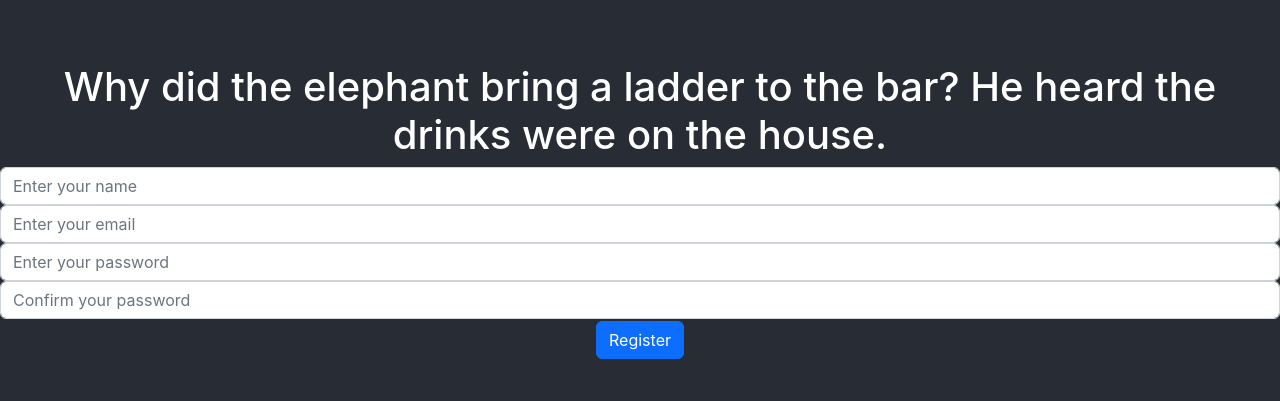
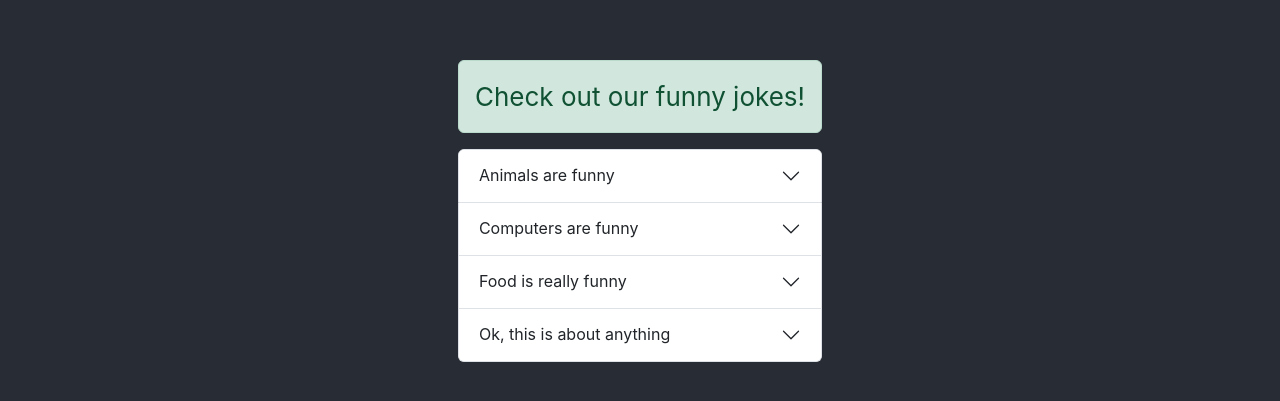
Before and after one commit to isan26/blitz, a React (Create React App) app: page / in a window 1280 px wide. Shown: the part 189-590 px from the top of the page. Built offline with nearby package versions, Linux system fonts and the light colour scheme.

Commit message:
[ADD] Support array on props for behaviours, behaviour can be executed before passed

```diff
--- a/src/App.tsx
+++ b/src/App.tsx
@@ -2,6 +2,7 @@ import React, { useEffect } from 'react';
 import './App.css';
 import testui from 'exampledata/testui.json';
 import register from 'exampledata/register.json';
+import demo from 'exampledata/demo.json';
 
 import behaviours from 'behaviours';
 import components from 'components';
@@ -15,7 +16,7 @@ function App() {
   return (
     <div className="App">
       <header className="App-header">
-        {blitz(register)}
+        {blitz(demo)}
       </header>
     </div>
   );
--- a/src/components/container/Accordion.tsx
+++ b/src/components/container/Accordion.tsx
@@ -19,7 +19,7 @@ const Component = (props: Props) => {
 
     return (
         <Accordion defaultActiveKey="0" {...rest}>
-            {items.map((item, index) => (
+            {items && items.map((item, index) => (
                 <Item
                     key={index}
                     eventKey={index}
--- a/src/components/index.ts
+++ b/src/components/index.ts
@@ -1,10 +1,12 @@
 import IComponentPool from 'core/Interfaces/IComponentPool';
 import basic from './basic';
 import form from './form';
+import container from './container';
 
 const components: IComponentPool = {
     form,
-    basic
+    basic,
+    container
 }
 
 export default components;
--- a/src/core/Classes/UIElement.ts
+++ b/src/core/Classes/CompositeElement.ts
@@ -1,5 +1,5 @@
 import { createElement } from "react"
-import IUIElement from "../Interfaces/IUIElement";
+import IUIElement from "../Interfaces/ICompositeElement";
 import IBehaviourFactory from "core/Interfaces/IBehaviourFactory";
 import IComponentFactory from "core/Interfaces/IComponentFactory";
 import IComponent from "core/Interfaces/IComponent";
@@ -26,14 +26,25 @@ export default class UIElement implements IUIElement {
         const newProps: { [key: string]: any } = {};
         for (const key in props) {
             if (typeof props[key] === 'object') {
+                if (Array.isArray(props[key])) {
+                    newProps[key] = props[key].map((item: any) => this.replaceBehaviours(item));
+                }
+                else
                     if (props[key]['behaviour']) {
                         const behaviour = this.behaviours.getBehaviour(props[key]['behaviour']);
+                        const execute = props[key]['execute'];
+
                         if (props[key]['args']) {
                             const args = props[key]['args'];
                             newProps[key] = () => behaviour(...args);
                         } else {
                             newProps[key] = behaviour;
                         }
+
+                        if (execute) {
+                            newProps[key] = newProps[key]();
+                        }
+
                     } else {
                         newProps[key] = this.replaceBehaviours(props[key]);
                     }
@@ -41,6 +52,7 @@ export default class UIElement implements IUIElement {
                 newProps[key] = props[key];
             }
         }
+
 
         return newProps;
     }
--- a/src/core/Classes/Page.ts
+++ b/src/core/Classes/Page.ts
@@ -1,8 +1,8 @@
-import IUIElement from "core/Interfaces/IUIElement";
+import IUIElement from "core/Interfaces/ICompositeElement";
 import IComponent from "core/Interfaces/IComponent";
 import IBehaviourFactory from "core/Interfaces/IBehaviourFactory";
 import IComponentFactory from "core/Interfaces/IComponentFactory";
-import UIElement from "core/Classes/UIElement";
+import UIElement from "core/Classes/CompositeElement";
 
 
 export default class Page implements IUIElement {
--- a/src/core/Interfaces/IBehaviour.ts
+++ b/src/core/Interfaces/IBehaviour.ts
@@ -1,4 +1,5 @@
 export default interface IBehaviour {
     behaviour: string;
     args?: any[];
+    execute?: boolean;
 }
--- /dev/null
+++ b/src/core/Interfaces/ICompositeElement.ts
@@ -0,0 +1,7 @@
+
+import { DetailedReactHTMLElement } from 'react';
+import IComponent from './IComponent';
+
+export default interface IUIElement {
+    render(component: IComponent): JSX.Element | DetailedReactHTMLElement<{}, HTMLElement>;
+}
--- a/src/core/index.ts
+++ b/src/core/index.ts
@@ -1,5 +1,5 @@
 import IComponent from "core/Interfaces/IComponent";
-import UIElement from "core/Classes/UIElement";
+import CompositeElement from "core/Classes/CompositeElement";
 import IComponentPool from "./Interfaces/IComponentPool";
 import IBehaviourPool from "./Interfaces/IBehaviourPool";
 import ComponentFactory from "./Classes/ComponentFactory";
@@ -10,7 +10,7 @@ function blitz(components: IComponentPool, behaviours: IBehaviourPool) {
     const componentFactory = new ComponentFactory(components);
     const behaviourFactory = new BehaviourFactory(behaviours);
 
-    const renderer = new UIElement(behaviourFactory, componentFactory);
+    const renderer = new CompositeElement(behaviourFactory, componentFactory);
 
     return function (config: any[]) {
         const root: IComponent = {
--- a/src/exampledata/demo.json
+++ b/src/exampledata/demo.json
@@ -1,7 +1,44 @@
 [
     {
-        "component": "",
-        "props": {},
-        "children": []
+        "component": "container.Alert",
+        "props": {
+            "variant": "success"
+        },
+        "children": "Check out our funny jokes!"
+    },
+    {
+        "component": "container.Accordion",
+        "props": {
+            "items": [
+                {
+                    "title": "Animals are funny",
+                    "body": {
+                        "behaviour": "funny.animal",
+                        "execute": true
+                    }
+                },
+                {
+                    "title": "Computers are funny",
+                    "body": {
+                        "behaviour": "funny.computer",
+                        "execute": true
+                    }
+                },
+                {
+                    "title": "Food is really funny",
+                    "body": {
+                        "behaviour": "funny.food",
+                        "execute": true
+                    }
+                },
+                {
+                    "title": "Ok, this is about anything",
+                    "body": {
+                        "behaviour": "funny.misc",
+                        "execute": true
+                    }
+                }
+            ]
+        }
     }
 ]
```
Also changed, not shown: src/core/Interfaces/IUIElement.ts (deleted, +0 -12 lines). Lines whose indentation alone changed are shown as unchanged.
